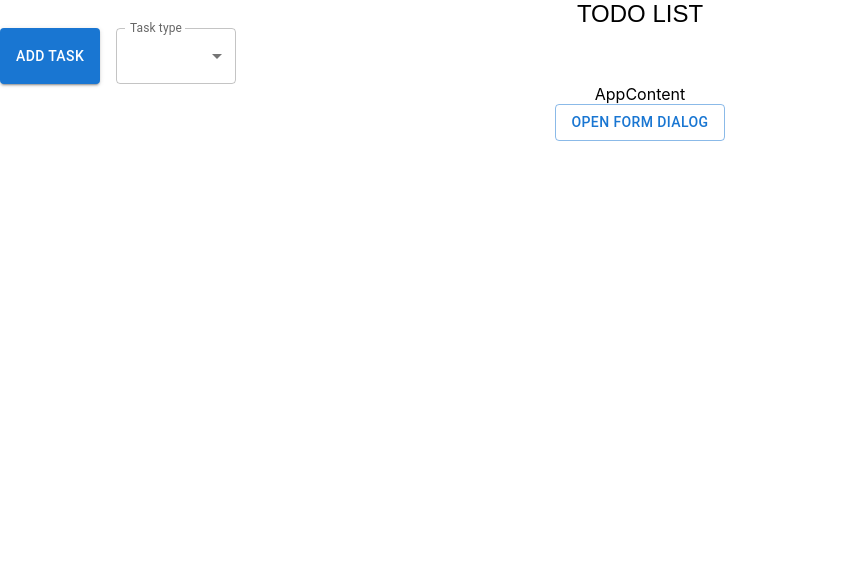
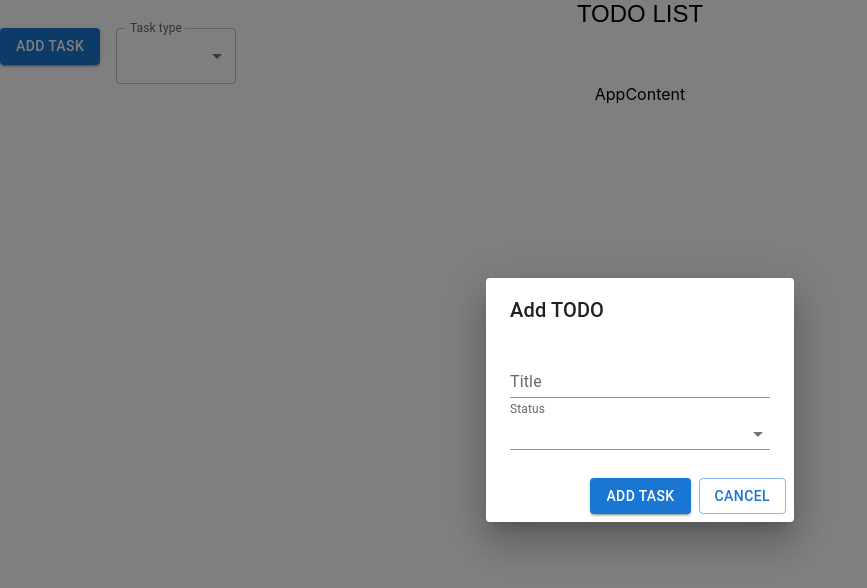
Before and after one commit to JReichAccenture/react-todo-app, a React (Create React App) app: page / in a window 1280 px wide. Both pictures are taken after a click on the button "ADD TASK". Shown: the top 588 px of the page, without its empty margins (0-867 px from the left). Built offline with nearby package versions, Linux system fonts and the light colour scheme.

Commit message:
added todo modal

```diff
--- a/src/components/AppHeader.tsx
+++ b/src/components/AppHeader.tsx
@@ -8,13 +8,10 @@ function AppHeader() {
     return (
         <div>
             <Stack spacing={2} direction={'row'}>
-                <Button variant="contained" type="button">
-                    Add task
-                </Button>
+                <TodoModal></TodoModal>
                 <MySelect></MySelect>
             </Stack>
             <AppContent></AppContent>
-            <TodoModal></TodoModal>
         </div>
     );
 }
--- a/src/components/MySelect.tsx
+++ b/src/components/MySelect.tsx
@@ -5,6 +5,7 @@ import {
     MenuItem,
     Select,
     SelectChangeEvent,
+    TextField,
 } from '@mui/material';
 import React from 'react';
 
--- a/src/components/TodoModal.tsx
+++ b/src/components/TodoModal.tsx
@@ -5,9 +5,11 @@ import {
     DialogContent,
     DialogContentText,
     DialogTitle,
+    MenuItem,
     TextField,
 } from '@mui/material';
 import React from 'react';
+import MySelect from './MySelect';
 
 function TodoModal() {
     const [open, setOpen] = React.useState(false);
@@ -23,30 +25,55 @@ function TodoModal() {
     {
         return (
             <div>
-                <Button variant="outlined" onClick={handleClickOpen}>
-                    Open form dialog
+                <Button
+                    variant="contained"
+                    type="button"
+                    onClick={handleClickOpen}
+                >
+                    Add Task
                 </Button>
                 <Dialog open={open} onClose={handleClose}>
-                    <DialogTitle>Subscribe</DialogTitle>
+                    <DialogTitle>Add TODO</DialogTitle>
                     <DialogContent>
-                        <DialogContentText>
-                            To subscribe to this website, please enter your
-                            email address here. We will send updates
-                            occasionally.
-                        </DialogContentText>
                         <TextField
                             autoFocus
                             margin="dense"
                             id="name"
-                            label="Email Address"
-                            type="email"
+                            label="Title"
                             fullWidth
                             variant="standard"
                         />
+                        <TextField
+                            id="status"
+                            select
+                            label="Status"
+                            defaultValue="Incomplete"
+                            fullWidth
+                            variant="standard"
+                        >
+                            <MenuItem key="incomplete" value="incomplete">
+                                Incomplete
+                            </MenuItem>
+                            <MenuItem key="done" value="done">
+                                Done
+                            </MenuItem>
+                        </TextField>
                     </DialogContent>
                     <DialogActions>
-                        <Button onClick={handleClose}>Cancel</Button>
-                        <Button onClick={handleClose}>Subscribe</Button>
+                        <Button
+                            type="submit"
+                            variant="contained"
+                            onClick={handleClose}
+                        >
+                            Add task
+                        </Button>
+                        <Button
+                            variant="outlined"
+                            type="button"
+                            onClick={handleClose}
+                        >
+                            Cancel
+                        </Button>
                     </DialogActions>
                 </Dialog>
             </div>
```
